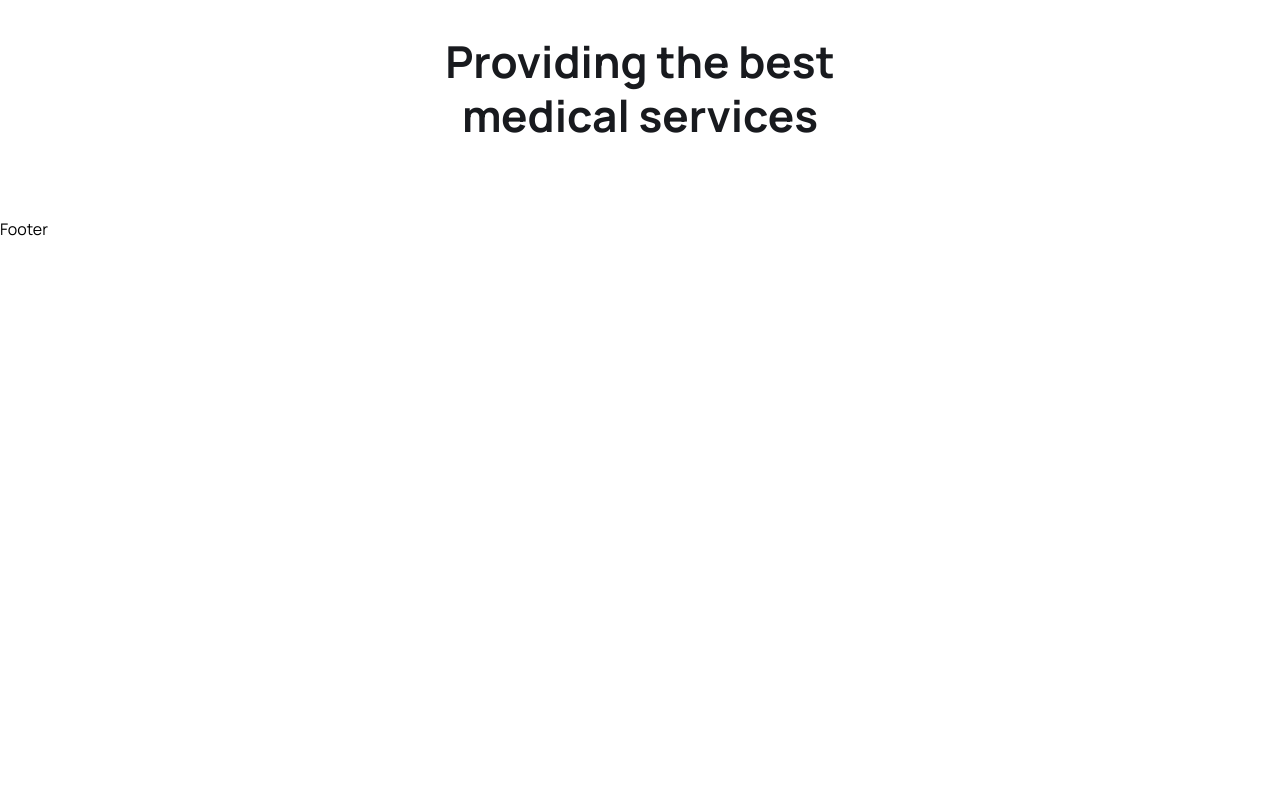
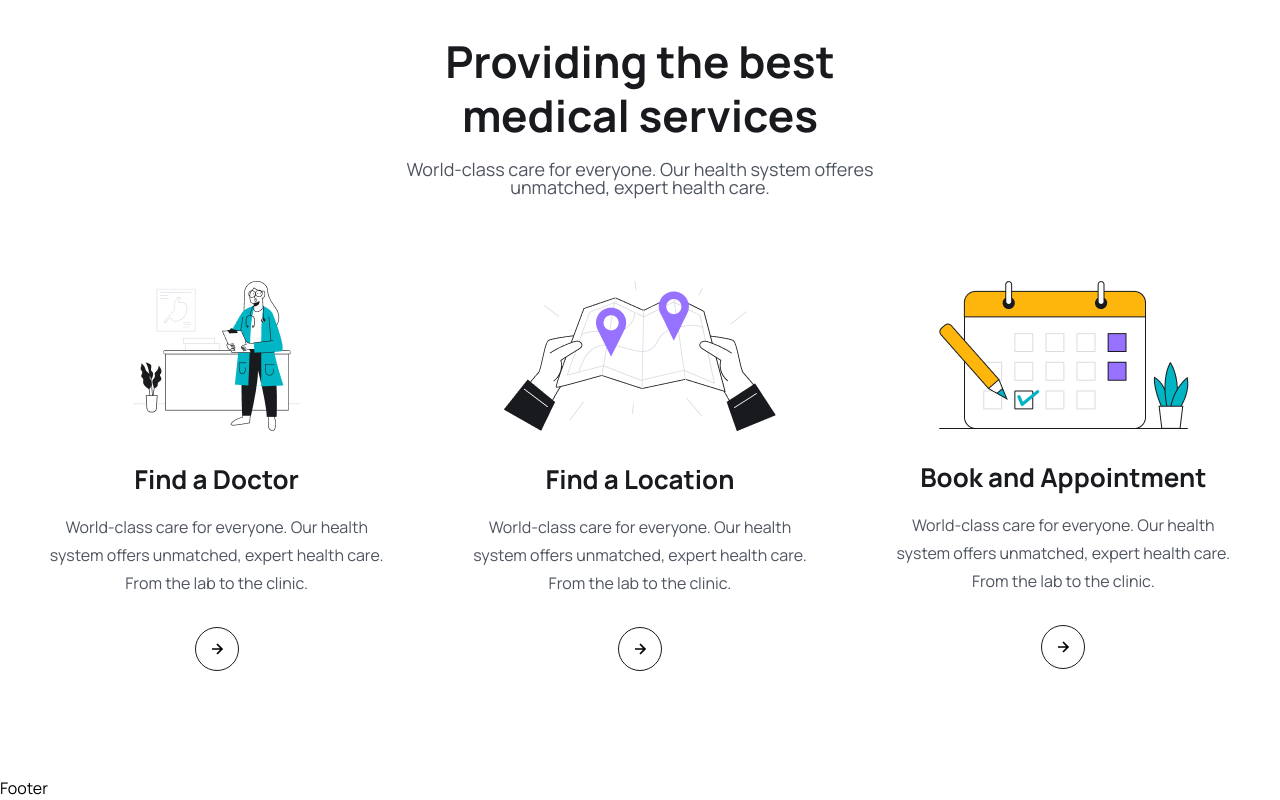
Before and after one commit to hargunkaur286/medihacks, a React (Vite) app in the folder frontend/: page / in a window 1280 px wide. Shown: the part 820-1620 px from the top of the page. Before the commit the page ends 1061 px from the top, so only its background shows below. Built offline with nearby package versions, Linux system fonts and the light colour scheme.

Commit message:
How it works

```diff
--- a/frontend/src/pages/Home.jsx
+++ b/frontend/src/pages/Home.jsx
@@ -2,8 +2,11 @@
 import heroImg01 from "../assets/images/hero-img01.png"
 import heroImg02 from "../assets/images/hero-img02.png"
 import heroImg03 from "../assets/images/hero-img03.png"
-
-
+import icons1 from "../assets/images/icon01.png"
+import icons2 from "../assets/images/icon02.png"
+import icons3 from "../assets/images/icon03.png"
+import {Link} from 'react-router-dom'
+import { BiRightArrowAlt } from "react-icons/bi";
 const Home = () => {
   return (
     <>
@@ -83,6 +86,69 @@
             <h2 className='heading text-center'>
               Providing the best medical services
             </h2>
+            <p className="text__para text-center">
+              World-class care for everyone. Our health system offeres unmatched, expert health care.
+            </p>
+          </div>
+
+          <div className="grid grid-cols-1 md:grid-cols-2 lg:grid-cols-3 gap-5 lg:gap-[30px] mt-[30px] lg:mt-[55px]">
+            <div className='py-[30px] px-5'>
+              <div className="flex items-center justify-center">
+                <img src={icons1} alt="" />
+              </div>
+
+              <div className='mt-[30px]'>
+                <h2 className='text-[26px] leading-9 text-headingColor font-[700] text-center'>
+                  Find a Doctor
+                </h2>
+                <p className='text-[16px] leading-7 text-textColor font-[400] mt-4 text-center'>
+                  World-class care for everyone. Our health system offers unmatched, expert health care. From the lab to the clinic.
+                </p>
+
+                <Link to='/doctors' className='w-[44px] h-[44px] rounded-full border border-solid border-[#181A1E] mt-[30px] mx-auto flex items-center justify-center group hover:bg-primaryColor hover:border-none'>
+                  <BiRightArrowAlt className=" group-hover:text-white w-6 h-5" />
+                </Link>
+              </div>
+            </div>
+
+            <div className='py-[30px] px-5'>
+              <div className="flex items-center justify-center">
+                <img src={icons2} alt="" />
+              </div>
+
+              <div className='mt-[30px]'>
+                <h2 className='text-[26px] leading-9 text-headingColor font-[700] text-center'>
+                  Find a Location
+                </h2>
+                <p className='text-[16px] leading-7 text-textColor font-[400] mt-4 text-center'>
+                  World-class care for everyone. Our health system offers unmatched, expert health care. From the lab to the clinic.
+                </p>
+
+                <Link to='/doctors' className='w-[44px] h-[44px] rounded-full border border-solid border-[#181A1E] mt-[30px] mx-auto flex items-center justify-center group hover:bg-primaryColor hover:border-none'>
+                  <BiRightArrowAlt className=" group-hover:text-white w-6 h-5" />
+                </Link>
+              </div>
+            </div>
+
+            <div className='py-[30px] px-5'>
+              <div className="flex items-center justify-center">
+                <img src={icons3} alt="" />
+              </div>
+
+              <div className='mt-[30px]'>
+                <h2 className='text-[26px] leading-9 text-headingColor font-[700] text-center'>
+                  Book and Appointment
+                </h2>
+                <p className='text-[16px] leading-7 text-textColor font-[400] mt-4 text-center'>
+                  World-class care for everyone. Our health system offers unmatched, expert health care. From the lab to the clinic.
+                </p>
+
+                <Link to='/doctors' className='w-[44px] h-[44px] rounded-full border border-solid border-[#181A1E] mt-[30px] mx-auto flex items-center justify-center group hover:bg-primaryColor hover:border-none'>
+                  <BiRightArrowAlt className="group-hover:text-white w-6 h-5" />
+                </Link>
+              </div>
+            </div>
+
           </div>
         </div>
       </section>
```
